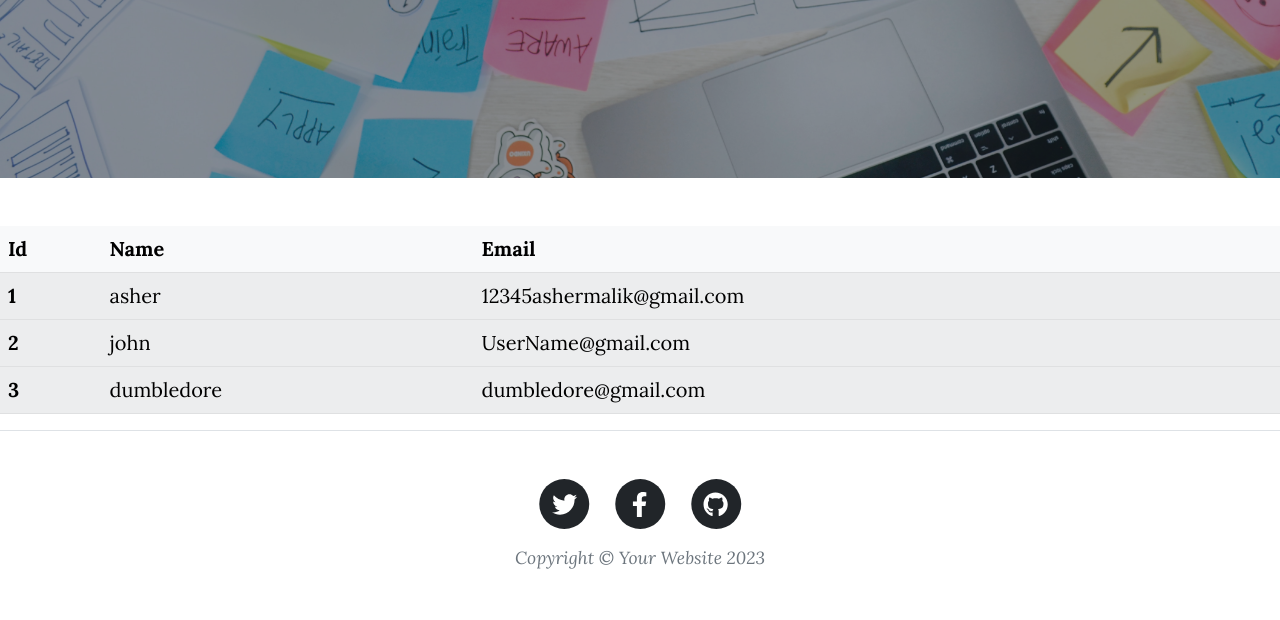
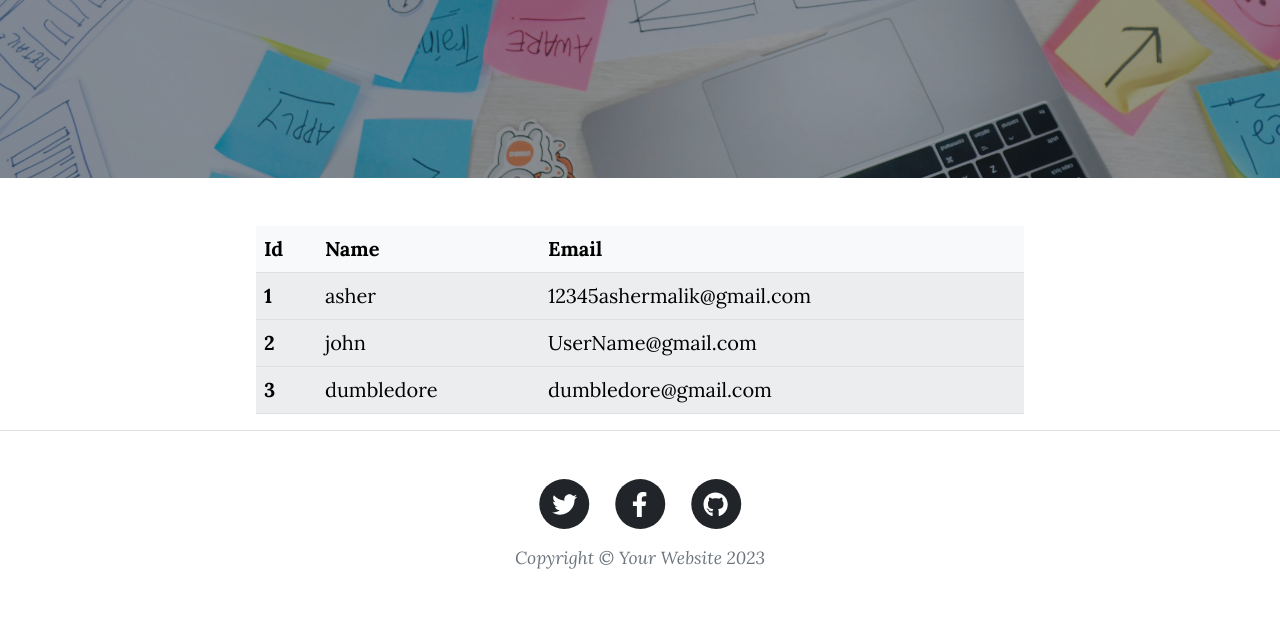
Before and after one commit to asher-malik/Asher-Blog, a Flask app: page /user-information in a window 1280 px wide. Shown: the part 450-1070 px from the top of the page. Run offline with Flask 3, Linux system fonts and the light colour scheme; a user stored in the database is signed in; some libraries are stand-ins or nearby versions.

Commit message:
Update user_info.html

```diff
--- a/templates/user_info.html
+++ b/templates/user_info.html
@@ -16,6 +16,7 @@
 </header>
 
 <div class="bd-example">
+  <div style="width: 60%; margin: 0 auto;">
   <table class="table table-light table-striped">
       <thead>
     <tr>
@@ -35,5 +36,6 @@
     {%endfor%}
 
   </table>
+  </div>
 </div>
 {%include 'footer.html'%}
```
